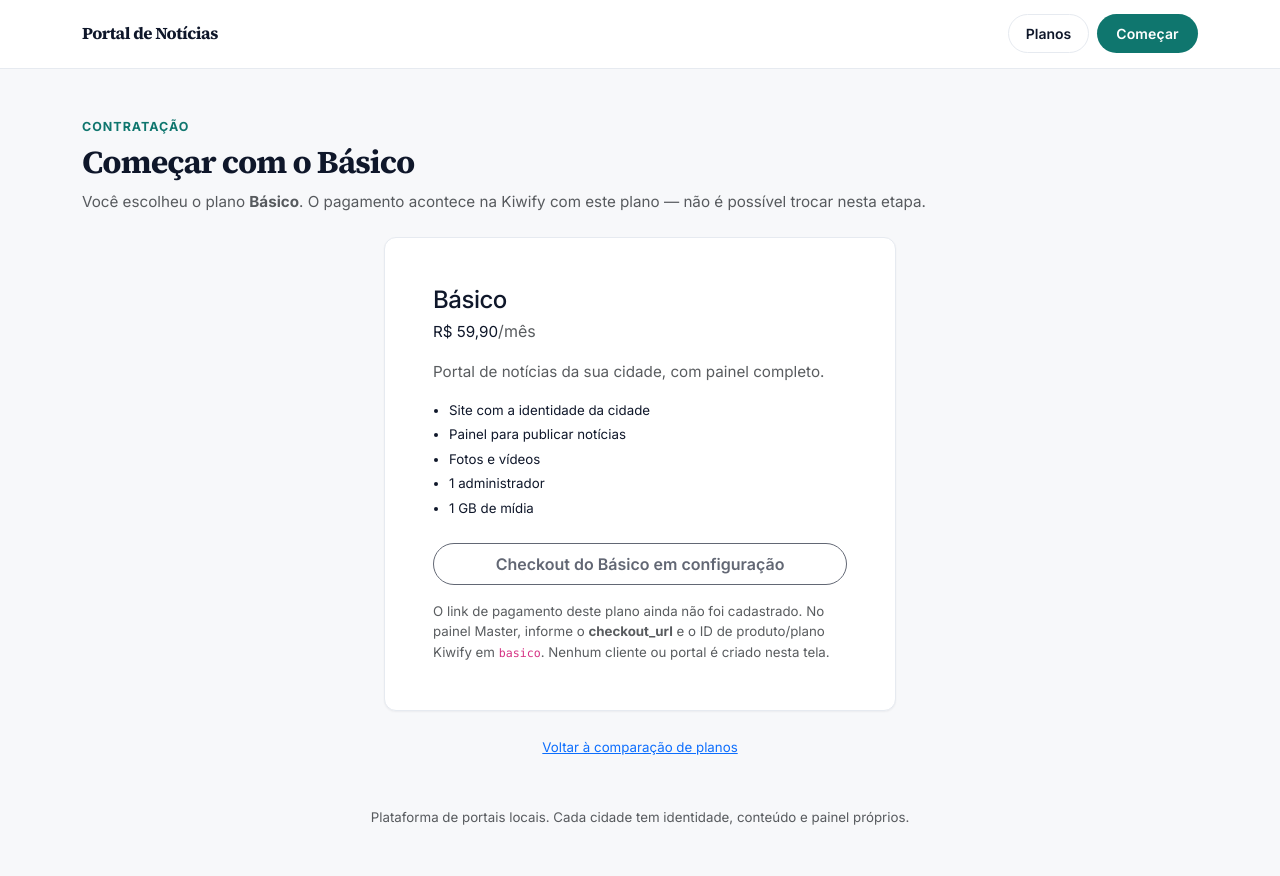
After one commit to l1an1209/meu_site_noticias, a Django app: page /comece/basico/ in a window 1280 px wide. The commit adds this page. Run offline with Django 5.2, Linux system fonts and the light colour scheme; data comes from the database, SQL or seed files in the repository; tables that the repository leaves empty hold one stand-in row (values such as "Sample post").

Commit message:
Adicionar contratação por plano em /comece/.
Cada botão leva a um passo travado no plano escolhido, pronto para o checkout Kiwify.

Co-authored-by: Cursor <cursoragent@cursor.com>

```diff
--- /dev/null
+++ b/plataforma/templates/plataforma/checkout_plano.html
@@ -0,0 +1,44 @@
+{% extends "plataforma/sales_base.html" %}
+{% block title %}{{ cta_plano }} — {{ plano.nome }}{% endblock %}
+{% block content %}
+<section class="py-4 py-lg-5" data-plano-codigo="{{ plano.codigo }}" data-plano-preco="{{ plano.preco_mensal }}">
+    <p class="sales-kicker mb-2">Contratação</p>
+    <h1 class="display-font h2 mb-2">{{ cta_plano }}</h1>
+    <p class="text-muted mb-4">Você escolheu o plano <strong>{{ plano.nome }}</strong>. O pagamento acontece na Kiwify com este plano — não é possível trocar nesta etapa.</p>
+
+    <div class="ds-card p-4 p-lg-5 mx-auto" style="max-width:32rem">
+        {% if plano.codigo == 'profissional' %}
+        <p class="ds-badge ds-badge--info mb-3">Recomendado</p>
+        {% endif %}
+        <h2 class="h4 mb-1">{{ plano.nome }}</h2>
+        <p class="price mb-3">R$ {{ plano.preco_mensal }}<span class="fs-6 text-muted fw-normal">/mês</span></p>
+        <p class="text-muted">{{ plano.descricao }}</p>
+        <ul class="small ps-3 mb-4">
+            {% for item in plano.lista_recursos %}
+            <li class="mb-1">{{ item }}</li>
+            {% endfor %}
+        </ul>
+
+        {% if plano.checkout_url %}
+        <a class="btn btn-contribuir btn-lg w-100"
+           data-checkout-plano="{{ plano.codigo }}"
+           href="{{ plano.checkout_url }}"
+           rel="noopener noreferrer">Pagar o {{ plano.nome }} na Kiwify</a>
+        <p class="small text-muted mt-3 mb-0">Você será enviado ao checkout Kiwify deste plano. O portal só é criado depois do pagamento aprovado.</p>
+        {% else %}
+        <p class="btn btn-ds-ghost w-100 disabled mb-0" data-checkout-plano="{{ plano.codigo }}" data-checkout-pendente="1">
+            Checkout do {{ plano.nome }} em configuração
+        </p>
+        <p class="small text-muted mt-3 mb-0">
+            O link de pagamento deste plano ainda não foi cadastrado.
+            No painel Master, informe o <strong>checkout_url</strong> e o ID de produto/plano Kiwify em
+            <code>{{ plano.codigo }}</code>. Nenhum cliente ou portal é criado nesta tela.
+        </p>
+        {% endif %}
+    </div>
+
+    <p class="text-center mt-4 mb-0">
+        <a href="{% url 'pagina_vendas' %}#planos" class="small">Voltar à comparação de planos</a>
+    </p>
+</section>
+{% endblock %}
--- a/plataforma/templates/plataforma/sales_base.html
+++ b/plataforma/templates/plataforma/sales_base.html
@@ -24,8 +24,8 @@
     <div class="container">
         <a class="sales-brand display-font" href="{% url 'pagina_vendas' %}">Portal de Notícias</a>
         <div class="d-flex gap-2">
-            <a class="btn btn-ds-ghost btn-sm" href="#planos">Planos</a>
-            <a class="btn btn-contribuir btn-sm" href="#planos">Começar</a>
+            <a class="btn btn-ds-ghost btn-sm" href="{% url 'pagina_vendas' %}#planos">Planos</a>
+            <a class="btn btn-contribuir btn-sm" href="{% url 'pagina_vendas' %}#planos">Começar</a>
         </div>
     </div>
 </nav>
--- a/plataforma/views_vendas.py
+++ b/plataforma/views_vendas.py
@@ -1,4 +1,4 @@
-from django.views.generic import TemplateView
+from django.views.generic import DetailView, TemplateView
 
 from plataforma.models import Plano
 
@@ -11,3 +11,21 @@ class PaginaVendasView(TemplateView):
         ctx['planos_venda'] = Plano.objects.filter(ativo=True).exclude(preco_mensal=0)
         ctx['is_sales_page'] = True
         return ctx
+
+
+class PaginaCheckoutPlanoView(DetailView):
+    """Passo de contratação de um plano específico, antes do checkout Kiwify."""
+
+    template_name = 'plataforma/checkout_plano.html'
+    context_object_name = 'plano'
+    slug_field = 'codigo'
+    slug_url_kwarg = 'codigo'
+
+    def get_queryset(self):
+        return Plano.objects.filter(ativo=True).exclude(preco_mensal=0)
+
+    def get_context_data(self, **kwargs):
+        ctx = super().get_context_data(**kwargs)
+        ctx['is_sales_page'] = True
+        ctx['cta_plano'] = f'Começar com o {self.object.nome}'
+        return ctx
--- a/portal_noticias/urls.py
+++ b/portal_noticias/urls.py
@@ -6,12 +6,13 @@ from django.conf import settings
 from django.conf.urls.static import static
 from noticias.sitemaps import sitemaps
 from noticias.views_seo import RobotsTxtView
-from plataforma.views_vendas import PaginaVendasView
+from plataforma.views_vendas import PaginaCheckoutPlanoView, PaginaVendasView
 from plataforma.views_webhooks import kiwify_webhook
 
 urlpatterns = [
     path('admin/', admin.site.urls),
     path('webhooks/kiwify/', kiwify_webhook, name='webhook_kiwify'),
+    path('comece/<slug:codigo>/', PaginaCheckoutPlanoView.as_view(), name='pagina_checkout_plano'),
     path('comece/', PaginaVendasView.as_view(), name='pagina_vendas'),
     path('sitemap.xml', sitemap, {'sitemaps': sitemaps}, name='django.contrib.sitemaps.views.sitemap'),
     path('robots.txt', RobotsTxtView.as_view(), name='robots_txt'),
--- a/static/css/public.css
+++ b/static/css/public.css
@@ -338,6 +338,7 @@ body.has-mobile-nav {
 .plan-card--featured {
     border-color: var(--primary, #0f766e);
     box-shadow: var(--ds-shadow-md);
+    position: relative;
 }
 .plan-card .price {
     font-family: var(--ds-serif);
```
Also changed, not shown: plataforma/templates/plataforma/vendas.html (+6 -6 lines), plataforma/tests_comercial.py (+54 -0 lines).
